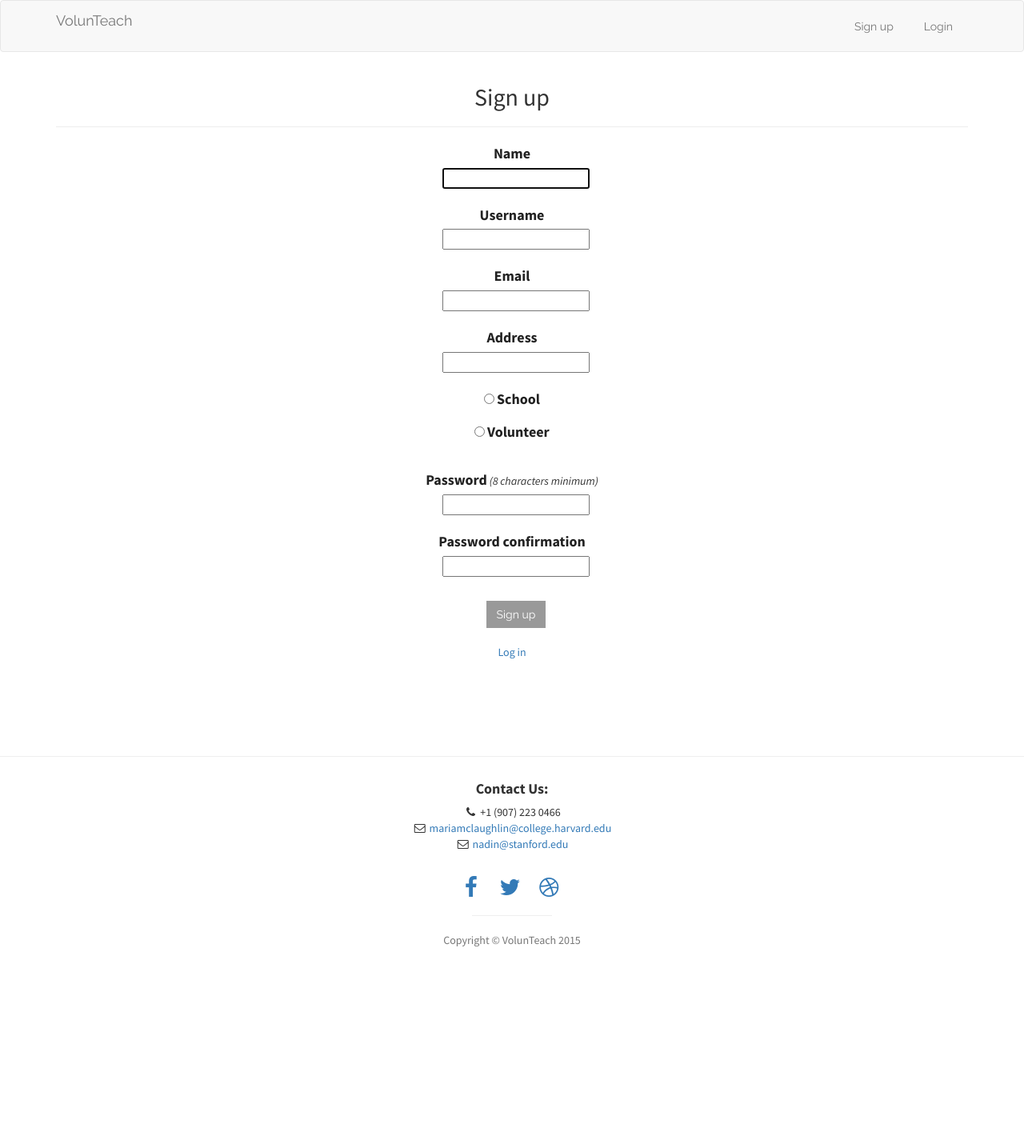
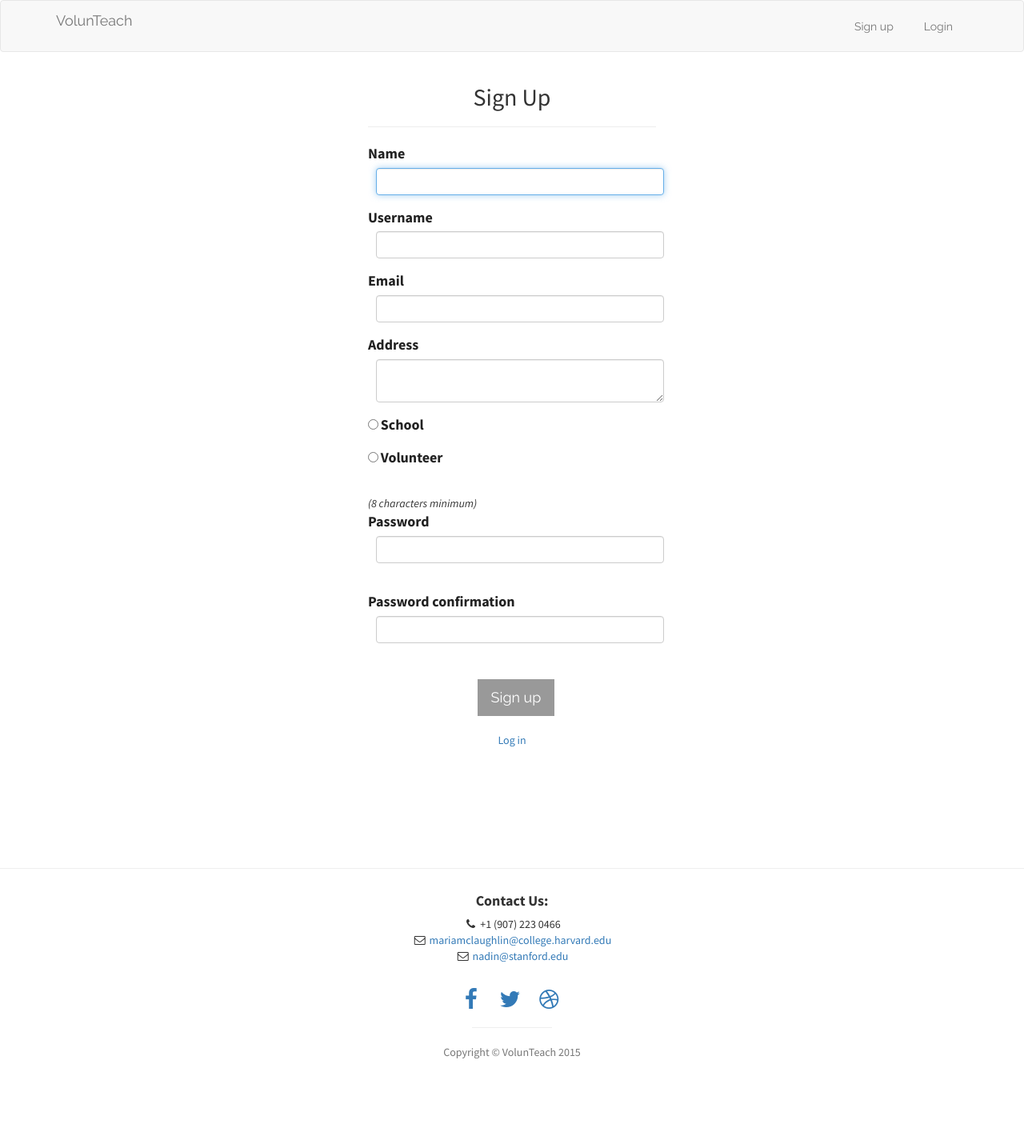
Before and after one commit to nadinelyab/volunteach, a Rails app: page /users/sign_up in a window 1280 px wide. Shown: the whole page at 80% size. Before the commit the page ends 1184 px from the top, so only its background shows below. Run offline with Rails 7, Linux system fonts and the light colour scheme; style sheets or scripts are compiled from the project's sources; some libraries are stand-ins or nearby versions.

Commit message:
log in and sign in forms

```diff
--- a/app/views/devise/registrations/new.html.erb
+++ b/app/views/devise/registrations/new.html.erb
@@ -1,53 +1,41 @@
-<div class="container", style="text-align: center">
-  <h2>Sign up</h2><hr>
+<div class="container" >
 
-  <%= form_for(resource, as: resource_name, url: registration_path(resource_name)) do |f| %>
+  <div class="row">
+    <div class="col-md-4 col-md-offset-4">
+    <h2 style="text-align: center">Sign Up</h2><hr>
+
+
+      <%= simple_form_for(resource, as: resource_name, url: registration_path(resource_name)) do |f| %>
         <%= devise_error_messages! %>
 
-    <div class="field">
-      <%= f.label :name %><br />
-      <%= f.text_field :name, autofocus: true %>
-    </div><br>
+          <%= f.input :name, autofocus: true %>
 
-    <div class="field">
-      <%= f.label :username %><br />
-      <%= f.text_field :username, autofocus: true %>
-    </div><br>
+          <%= f.input :username, autofocus: true %>
 
-    <div class="field">
-      <%= f.label :email %><br />
-      <%= f.email_field :email, autofocus: true %>
-    </div><br>
+          <%= f.input :email, autofocus: true %>
 
-    <div class="field">
-      <%= f.label :address %><br />
-      <%= f.text_field :location, autofocus: true %>
-      </div><br>
+          <%= f.input :location, autofocus: true, label: "Address", as: :text  %>
 
-    <div class="field">
           <p><%= f.radio_button :category, 'school' %>
-      <%= label :category_school, 'School' %> </p>
+          <%= label :category_school, 'School' %></p>
           <p><%= f.radio_button :category, 'volunteer' %>
-      <%= label :category_volunteer, 'Volunteer' %></p>
-    </div><br>
+          <%= label :category_volunteer, 'volunteer' %></p><br>
 
-    <div class="field">
-      <%= f.label :password %>
           <% if @minimum_password_length %>
           <em>(<%= @minimum_password_length %> characters minimum)</em>
           <% end %><br />
-      <%= f.password_field :password, autocomplete: "off" %>
-    </div><br>
+          <%= f.input :password, autocomplete: "off", wrapper_html: { id: 'password' } %>
+        <br>
 
-    <div class="field">
-      <%= f.label :password_confirmation %><br />
-      <%= f.password_field :password_confirmation, autocomplete: "off" %>
-    </div><br>
+          <%= f.input :password_confirmation, autocomplete: "off", wrapper_html: { id: 'password' } %>
+        <br>
 
-    <div class="actions">
-      <%= f.submit "Sign up", class: "btn btn-dark" %>
+        <div style="text-align: center">
+          <%= f.submit "Sign up", class: "btn btn-dark btn-lg" %><br><br>
+          <p><%= render "devise/shared/links" %></p>
         </div><br>
       <% end %>
 
-  <%= render "devise/shared/links" %>
     </div>
+  </div>
+</div>
--- a/app/views/proposals/_proposal_form.html.erb
+++ b/app/views/proposals/_proposal_form.html.erb
@@ -21,7 +21,7 @@
 				<%= form.input :language, label: "Language(s)" %>
 			</p>
 			<p>
-				<%= form.input :description, :as => :text, :input_html => {:rows => 10} %>
+				<%= form.input :description, as: :text %>
 			</p>
 			<p>
 				<%= form.submit "Create Proposal", class: "btn btn-dark btn-lg" %>
```
Also changed, not shown: app/views/devise/sessions/new.html.erb (+12 -10 lines). Lines whose indentation alone changed are shown as unchanged.
